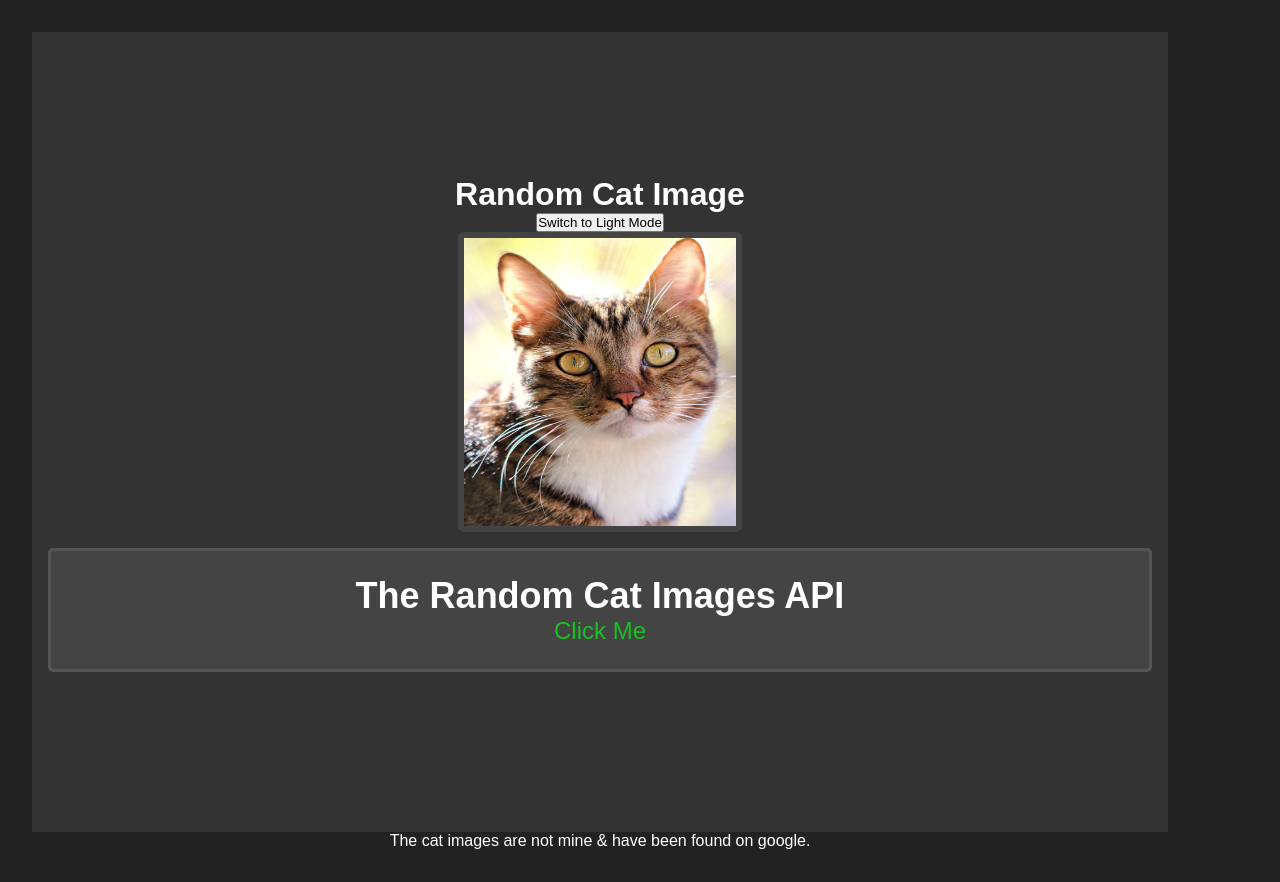
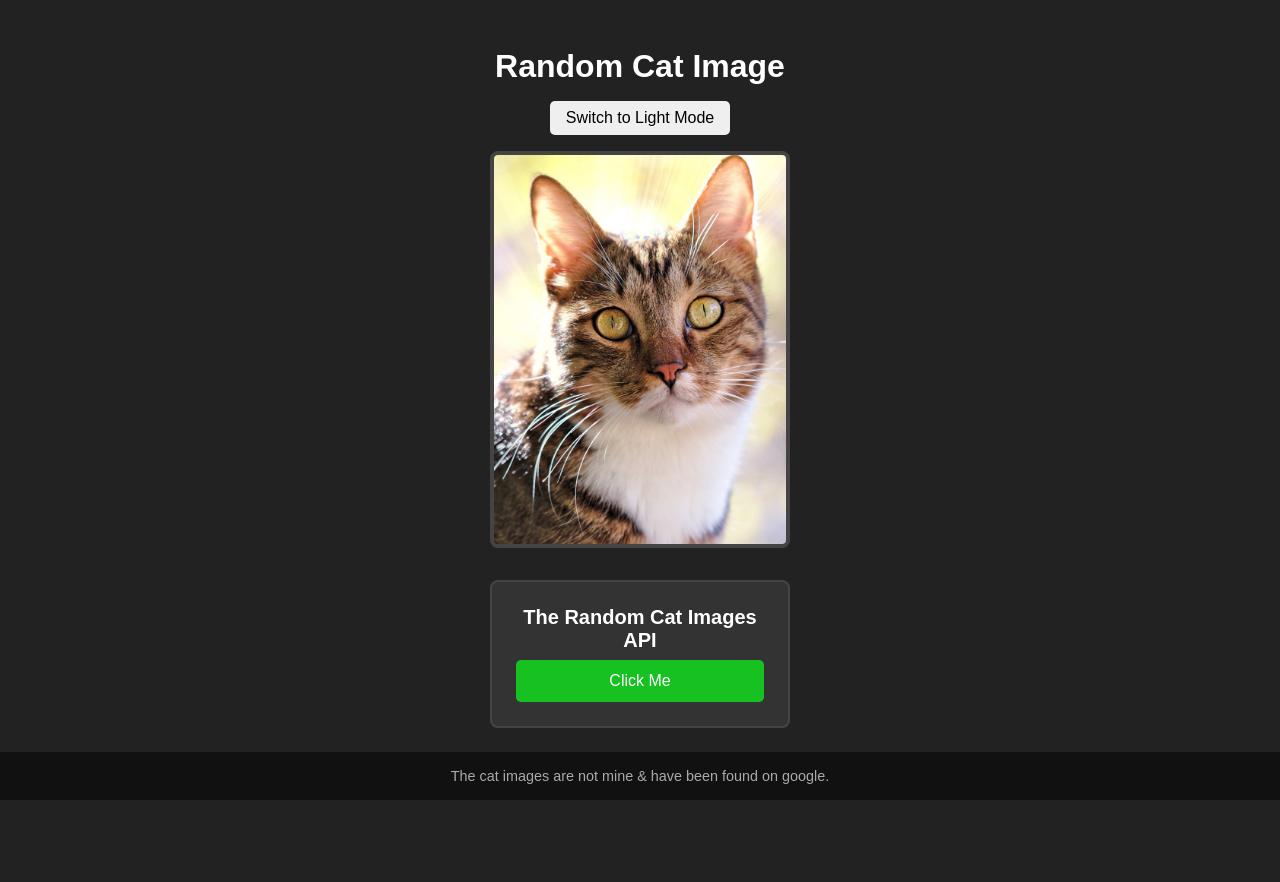
Before and after one commit to mrjokester0101/cat-api, a Next.js app: page / in a window 1280 px wide. After the commit the page ends 800 px from the top, so only its background shows below. Built offline with nearby package versions, Linux system fonts and the light colour scheme.

Commit message:
Update Home.module.css

```diff
--- a/styles/Home.module.css
+++ b/styles/Home.module.css
@@ -1,79 +1,105 @@
 .container {
   width: 100%;
   max-width: 1200px;
-  padding: 2rem;
-  text-align: center;
+  margin: 0 auto;
+  padding: 1rem;
 }
 
 .main {
   display: flex;
   flex-direction: column;
-  justify-content: center;
   align-items: center;
   width: 100%;
-  min-height: 100vh;
-  background-color: #333;
+  min-height: calc(100vh - 50px);
+  padding-top: 2rem;
+}
+
+.title {
+  font-size: 2rem;
+  font-weight: bold;
+  margin-bottom: 1rem;
+}
+
+.toggleContainer {
+  margin-bottom: 1rem;
+}
+
+.toggleButton {
+  padding: 0.5rem 1rem;
+  border: none;
+  cursor: pointer;
+  border-radius: 5px;
+  font-size: 1rem;
+  transition: background 0.3s;
+}
+
+.light .toggleButton {
+  background-color: #444;
   color: #fff;
 }
 
-.title {
-  display: flex;
-  flex-direction: column;
-  justify-content: center;
-  align-items: center;
+.dark .toggleButton {
+  background-color: #ddd;
+  color: #222;
 }
 
 .catImage {
-  width: 25%;
-  border-radius: 6px;
-  border: 6px solid #444;
+  width: 300px;
+  height: auto;
+  border-radius: 8px;
+  border: 4px solid #444;
+}
+
+.loading {
+  font-size: 1.5rem;
+  color: #aaa;
+  margin-top: 1rem;
 }
 
 .grid {
   display: flex;
   flex-wrap: wrap;
   justify-content: center;
+  margin-top: 2rem;
   width: 100%;
 }
 
 .card {
-  flex: 1 1 25%;
-  margin: 1rem;
-  font-size: 1.5rem;
+  background-color: #333;
   padding: 1.5rem;
+  border-radius: 8px;
   text-align: center;
-  background-color: #444;
-  border: 3px solid #555;
-  border-radius: 5px;
+  width: 300px;
+  border: 2px solid #444;
+}
+
+.card h2 {
+  font-size: 1.25rem;
+  margin-bottom: 0.5rem;
 }
 
 .linkcard {
-  flex: 1 1 50%;
-  font-size: 1.5rem;
-  text-align: center;
-  text-decoration: none;
-  color: #16c121;
-  transition: color 0.15s ease, border-color 0.15s ease;
+  display: block;
+  padding: 0.75rem;
+  background-color: #16c121;
+  border-radius: 5px;
+  color: #fff;
+  font-size: 1rem;
+  transition: background 0.2s;
 }
 
 .linkcard:hover {
-  color: #18f327;
+  background-color: #18f327;
 }
 
-@media (max-width: 600px) {
-  .catImage {
-    width: 50%;
-    border-radius: 4px;
-    border: 4px solid #444;
-  }
-
-  .card {
-    flex: 1 1 75%;
-    font-size: 1rem;
-  }
-
-  .linkcard {
-    flex: 1 1 100%;
-    font-size: 1.2rem;
-  }
+.footer {
+  text-align: center;
+  padding: 1rem;
+  background-color: #111;
+  font-size: 0.9rem;
+  color: #aaa;
+  width: 100%;
+  position: fixed;
+  bottom: 0;
+  left: 0;
 }
```
